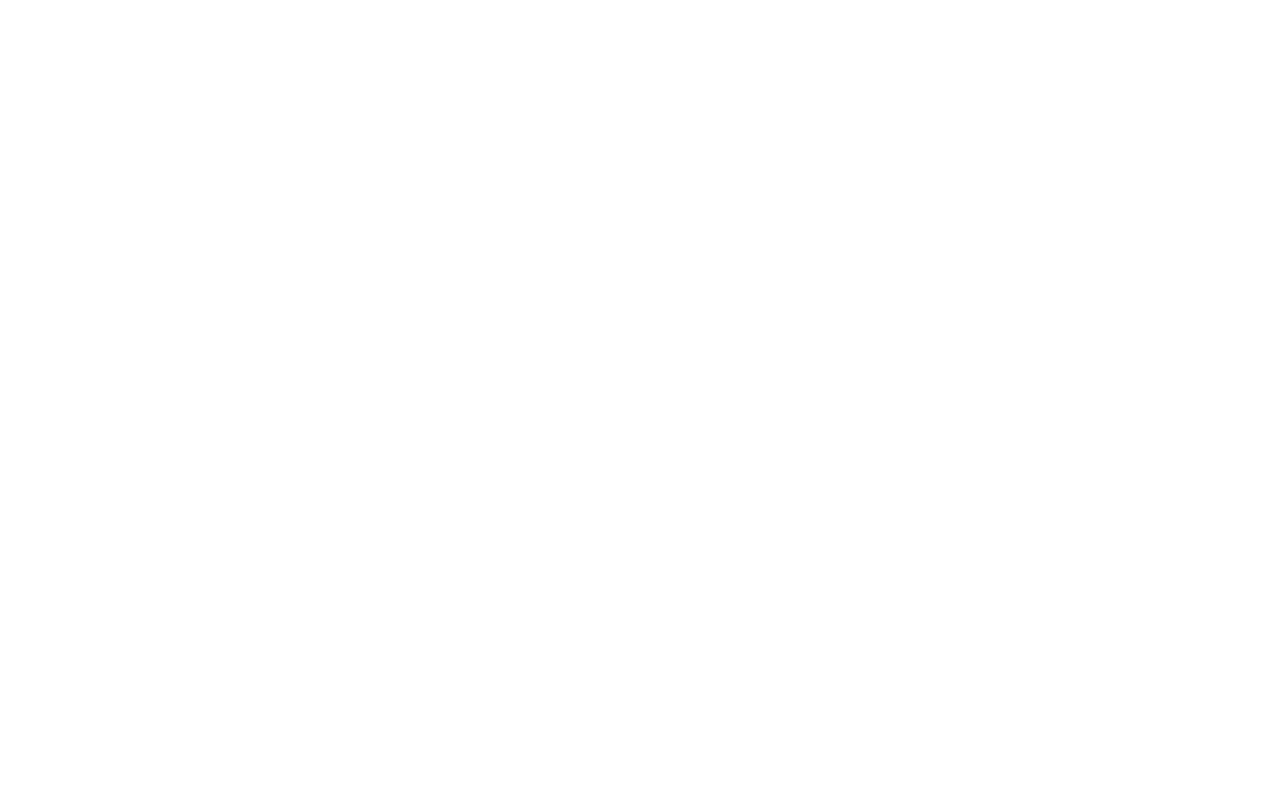
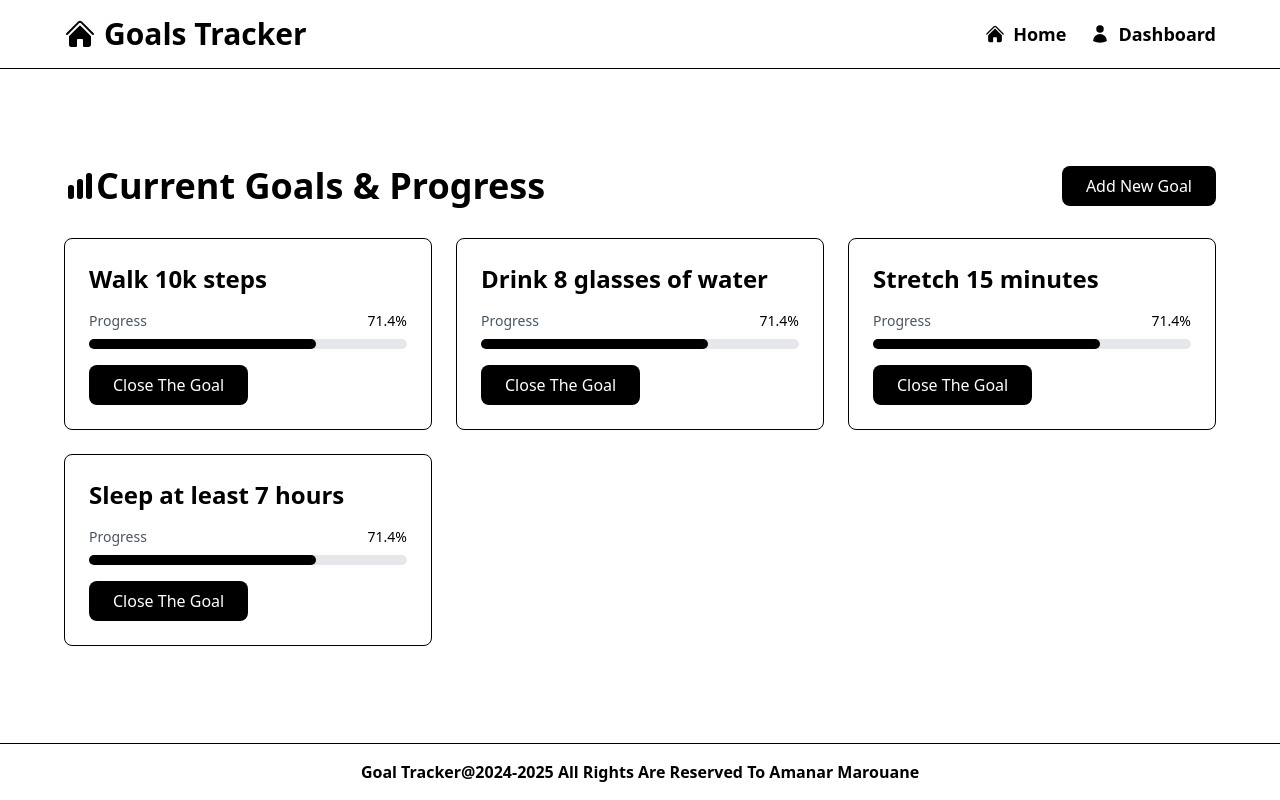
Before and after one commit to Amanar-Marouane/GoalTracker, a React (Vite) app: page /dashboard in a window 1280 px wide. Before the commit this address had no page. Built offline with nearby package versions, Linux system fonts and the light colour scheme.

Commit message:
Create Dashboard page

```diff
--- a/src/App.jsx
+++ b/src/App.jsx
@@ -1,6 +1,7 @@
 import './App.css';
 import { BrowserRouter as Router, Route, Routes } from 'react-router-dom';
 import Home from './pages/Home';
+import Dashboard from './pages/Dashboard';
 
 function App() {
 
@@ -8,6 +9,7 @@
     <Router>
       <Routes>
         <Route path="/home" element={<Home />} />
+        <Route path="/dashboard" element={<Dashboard />} />
       </Routes>
     </Router>
   )
--- a/src/components/Header.jsx
+++ b/src/components/Header.jsx
@@ -1,5 +1,4 @@
 import { HomeIcon, UserIcon } from '@heroicons/react/24/solid';
-import NavLink from './NavLink';
 
 const Header = () => {
     return (
@@ -18,9 +17,9 @@
                             </a>
                         </li>
                         <li>
-                            <a href="/profile" className="flex items-center gap-2 font-semibold text-lg text-black hover:opacity-80">
+                            <a href="/dashboard" className="flex items-center gap-2 font-semibold text-lg text-black hover:opacity-80">
                                 <UserIcon className="h-5 w-5" />
-                                Profile
+                                Dashboard
                             </a>
                         </li>
                     </ul>
--- a/src/components/RedirectButton.jsx
+++ b/src/components/RedirectButton.jsx
@@ -1,8 +1,10 @@
 const Button = ({ label, href = '/' }) => {
     return (
-        <button className='px-6 py-2 bg-white text-black rounded-lg hover:bg-opacity-90 transition-colors'>
-            <a href={href}>{label}</a>
-        </button>
+        <a href={href}>
+            <button className='px-6 py-2 bg-black text-white rounded-lg hover:bg-opacity-90 transition-colors cursor-pointer'>
+                {label}
+            </button>
+        </a>
     )
 }
 
--- /dev/null
+++ b/src/pages/Dashboard.jsx
@@ -0,0 +1,79 @@
+import AppLayout from './../layouts/AppLayout';
+import RedirectButton from './../components/RedirectButton';
+import { ChartBarIcon } from '@heroicons/react/24/solid';
+
+const Dashboard = () => {
+    const current_goals = [
+        {
+            "id": "1",
+            "title": "Walk 10k steps",
+            "target": 10000,
+            "progress": 8000
+        },
+        {
+            "id": "2",
+            "title": "Drink 8 glasses of water",
+            "target": 8,
+            "progress": 3
+        },
+        {
+            "id": "4",
+            "title": "Stretch 15 minutes",
+            "target": 15,
+            "progress": 10
+        },
+        {
+            "id": "5",
+            "title": "Sleep at least 7 hours",
+            "target": 7,
+            "progress": 5
+        }
+    ]
+
+    const getPercentage = (progress, target) => {
+        if (target === 0) return 0;
+        return (progress / target) * 100;
+    };
+
+    return (
+        <AppLayout>
+            <section className='bg-white min-h-fit space-y-8 py-12 px-8'>
+                <div className='max-w-6xl mx-auto'>
+                    <div className='flex items-center justify-between gap-2 mb-8'>
+                        <div className='flex justify-center items-center'>
+                            <ChartBarIcon className="h-8 w-8 text-black" />
+                            <h1 className='text-4xl font-bold text-black'>Current Goals & Progress</h1>
+                        </div>
+                        <RedirectButton label={'Add New Goal'} href='/new' />
+                    </div>
+                    <div className='grid grid-cols-1 md:grid-cols-2 lg:grid-cols-3 gap-6'>
+                        {current_goals.map(goal => (
+                            <div key={goal.id} className='bg-white border border-black rounded-lg p-6 space-y-4 hover:shadow-lg transition-shadow cursor-pointer'>
+                                <div className='space-y-2'>
+                                    <h2 className='text-2xl font-bold text-black'>{goal.title}</h2>
+                                </div>
+                                <div className='space-y-2'>
+                                    <div className='flex justify-between items-center'>
+                                        <span className='text-sm font-medium text-gray-600'>Progress</span>
+                                        <span className='text-sm font-medium text-black'>
+                                            {getPercentage(5, 7).toFixed(1)}%
+                                        </span>
+                                    </div>
+                                    <div className='w-full bg-gray-200 rounded-full h-2.5'>
+                                        <div
+                                            className='bg-black h-2.5 rounded-full transition-all duration-300'
+                                            style={{ width: `${getPercentage(5, 7).toFixed(1)}%` }}
+                                        ></div>
+                                    </div>
+                                </div>
+                                <RedirectButton label="Close The Goal" href={`/goal/${goal.id}`} />
+                            </div>
+                        ))}
+                    </div>
+                </div>
+            </section>
+        </AppLayout>
+    )
+}
+
+export default Dashboard;
--- a/src/pages/Home.jsx
+++ b/src/pages/Home.jsx
@@ -39,10 +39,13 @@
                         Stay consistent and motivated over time
                     </li>
                 </ul>
-                <p className='text-xl font-semibold'>Get Started Now!</p>
+            </section>
+
+            <section className='bg-white min-h-fit space-y-8 py-14 flex flex-col justify-center items-center'>
+                <p className='text-xl font-semibold text-black'>Get Started Now!</p>
                 <div className='flex gap-4'>
-                    <RedirectButton label={'Start a goal'} />
-                    <RedirectButton label={'Track your goals'} />
+                    <RedirectButton label={'Start a goal'} href='/new' />
+                    <RedirectButton label={'Track your goals'} href='/dashboard' />
                 </div>
             </section>
         </AppLayout >
```
